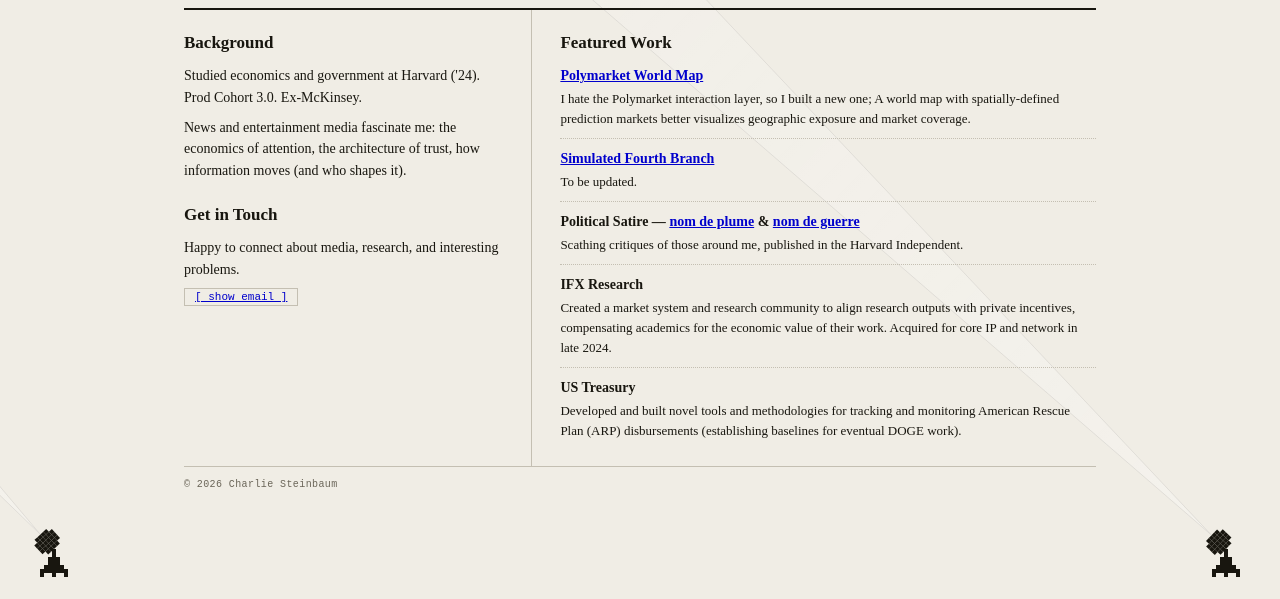
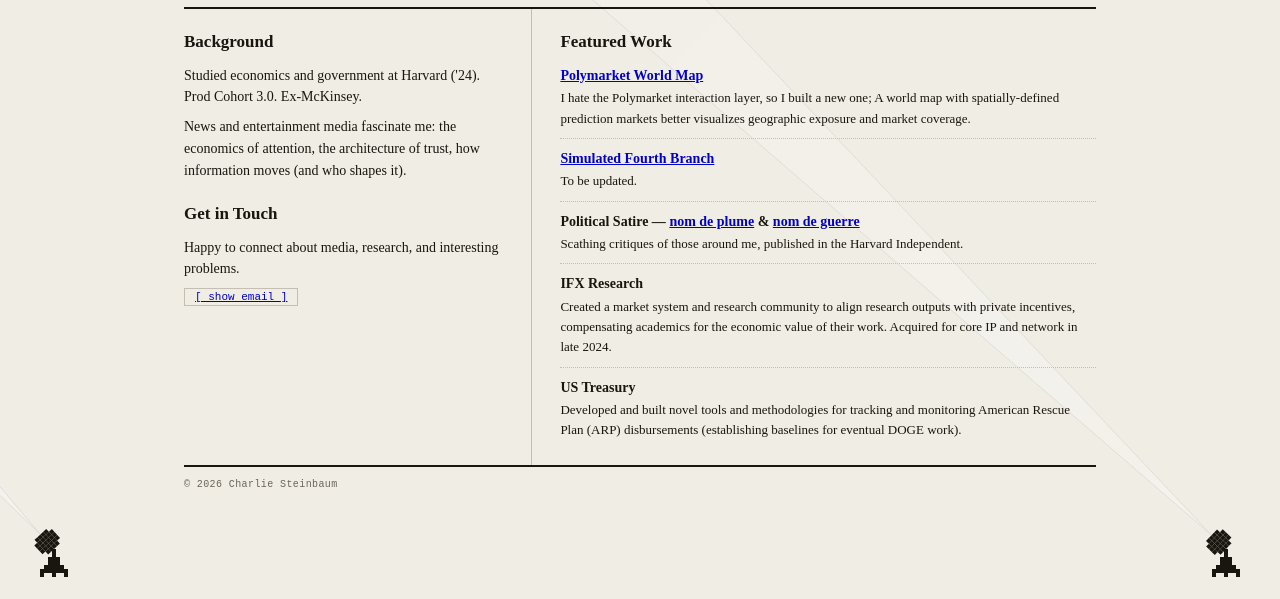
Before and after one commit to charliesteinbaum/charliesteinbaum.github.io, a plain HTML site: page index.html in a window 1280 px wide. Shown: the part 201-800 px from the top of the page. Drawn offline with Linux system fonts and the light colour scheme.

Commit message:
Footer: dark 2px top border matching header

```diff
--- a/index.html
+++ b/index.html
@@ -204,7 +204,7 @@
       font-size: 10px;
       color: #6A6558;
       letter-spacing: 0.04em;
-      border-top: 1px solid #C4BFB2;
+      border-top: 2px solid #18160F;
       flex-shrink: 0;
     }
 
```
